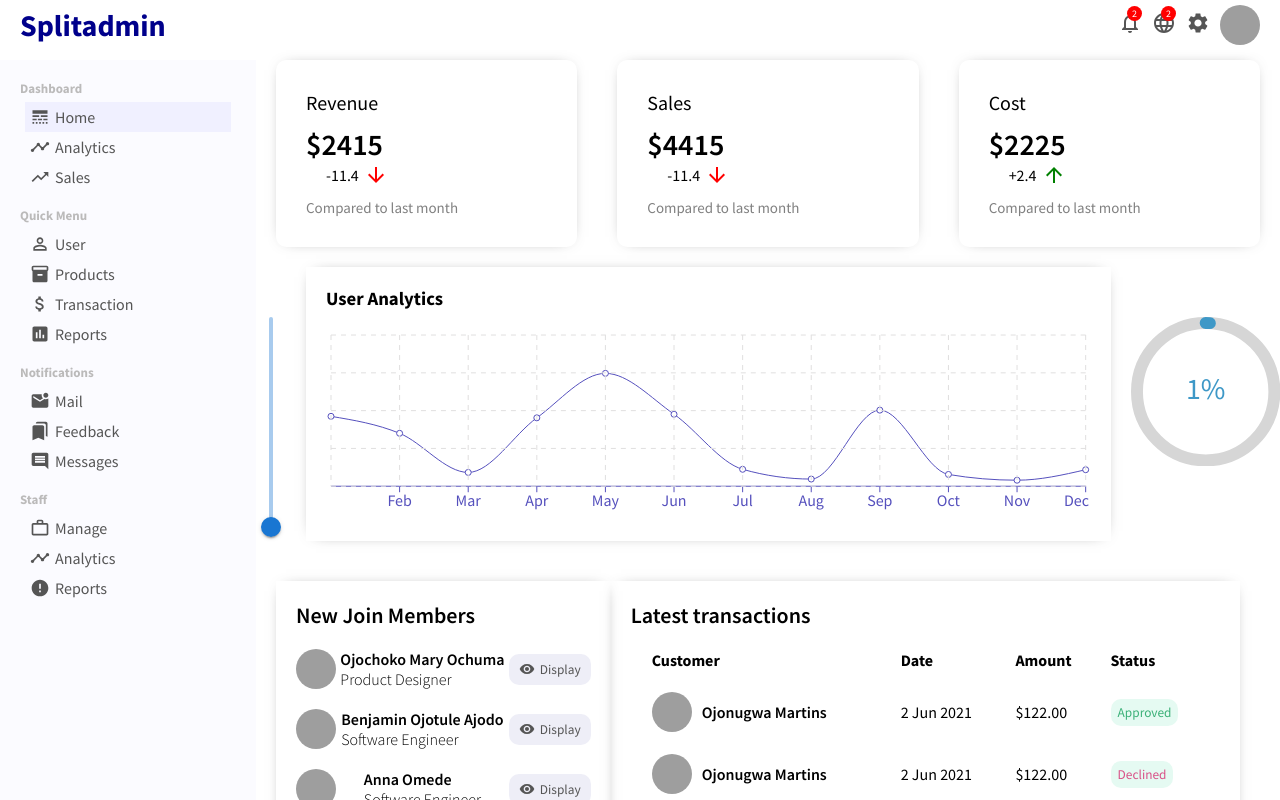
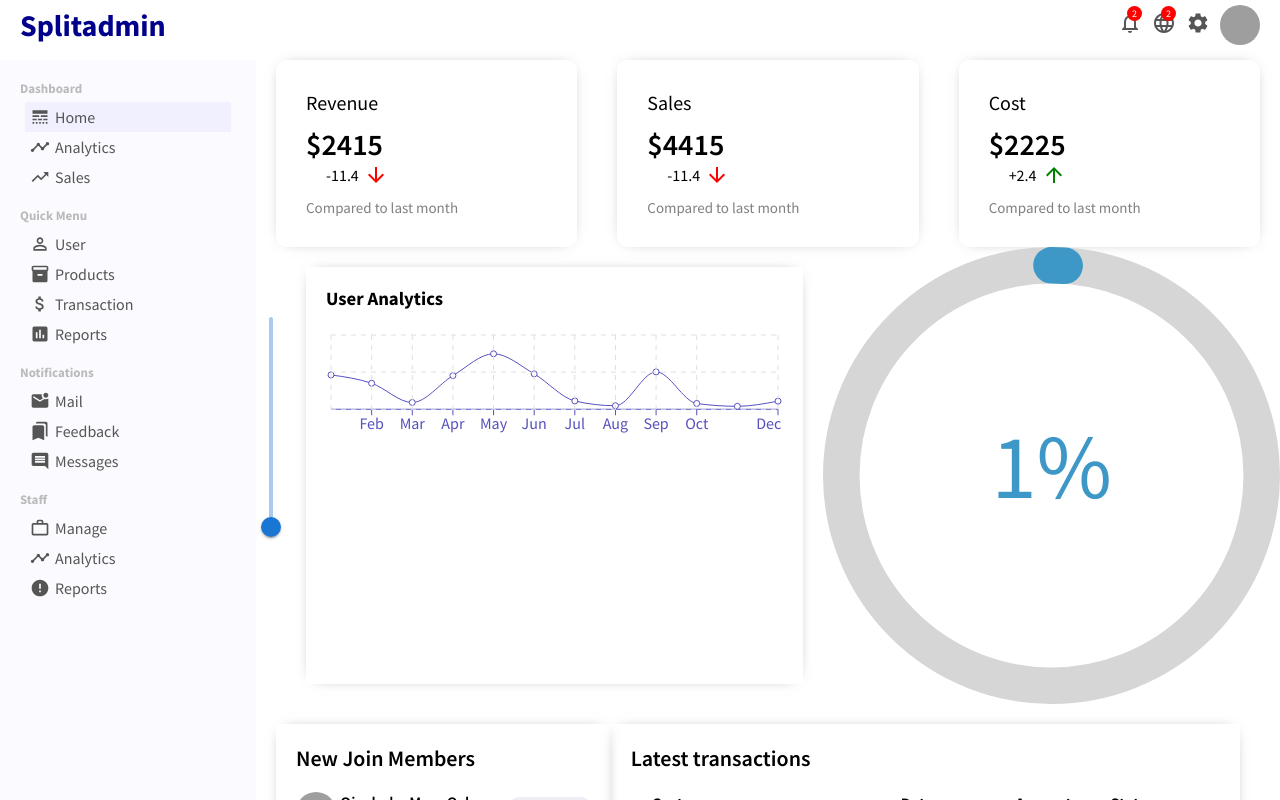
Before and after one commit to Ojotule-Benjamin/Regen-project, a React (Create React App) app: page / in a window 1280 px wide. Shown: the top 800 px of the page. Built offline with nearby package versions, Linux system fonts and the light colour scheme; grey boxes are pictures that could not be loaded.

Commit message:
still fixing 2

```diff
--- a/src/pages/home/Home.jsx
+++ b/src/pages/home/Home.jsx
@@ -42,9 +42,8 @@ const Home = (props) => {
           grid
           dataKey="Active User"/>
 
-          <div style={{ width: 200, height: 200, border: 10, marginTop: 70,}}>
-            <ProgressBar sliderValueDis={sliderValue}/>
-          </div>
+          <ProgressBar sliderValueDis={sliderValue}/>
+
         </div>
         <div className='homeWidgets'>
           <WidgetSm/>
```
